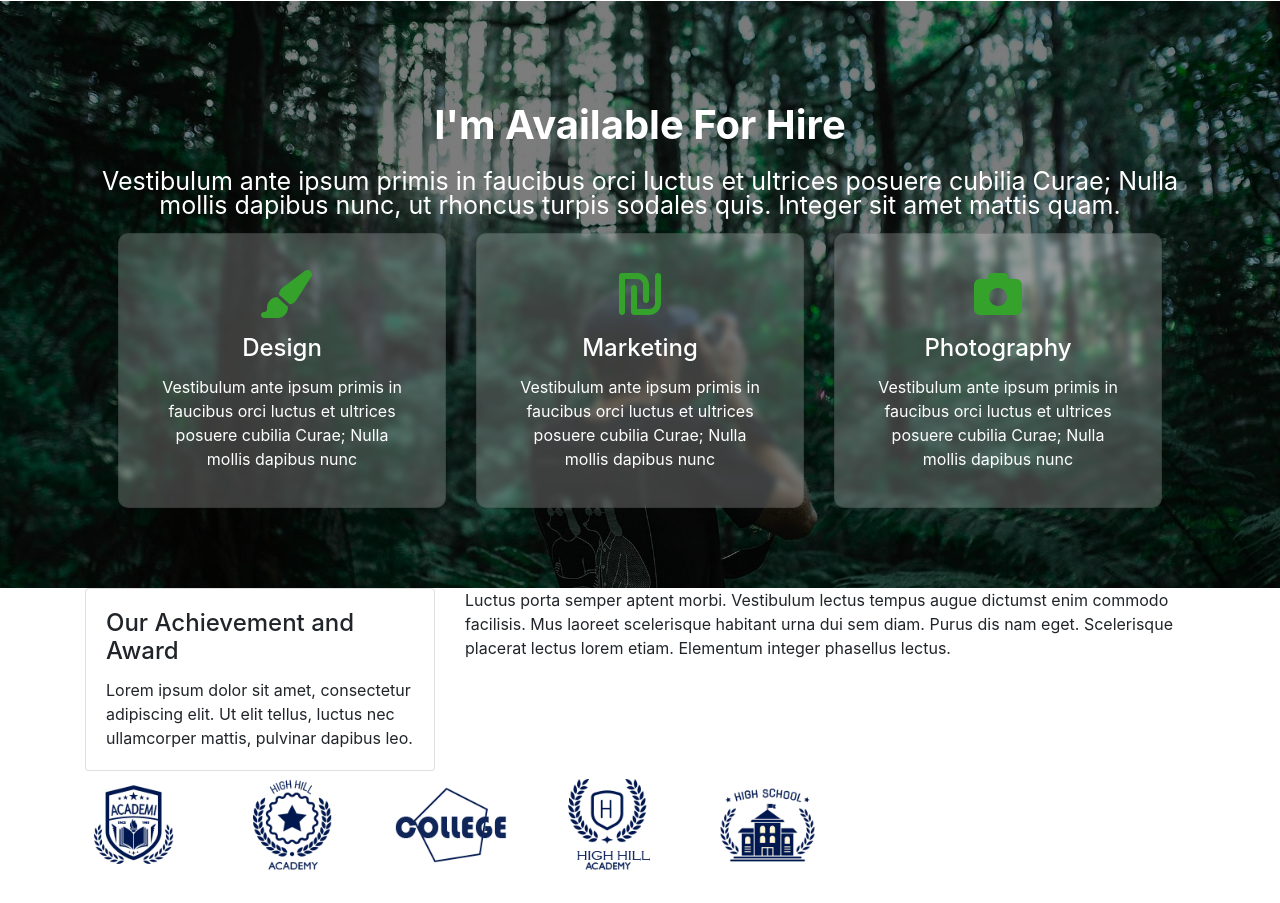
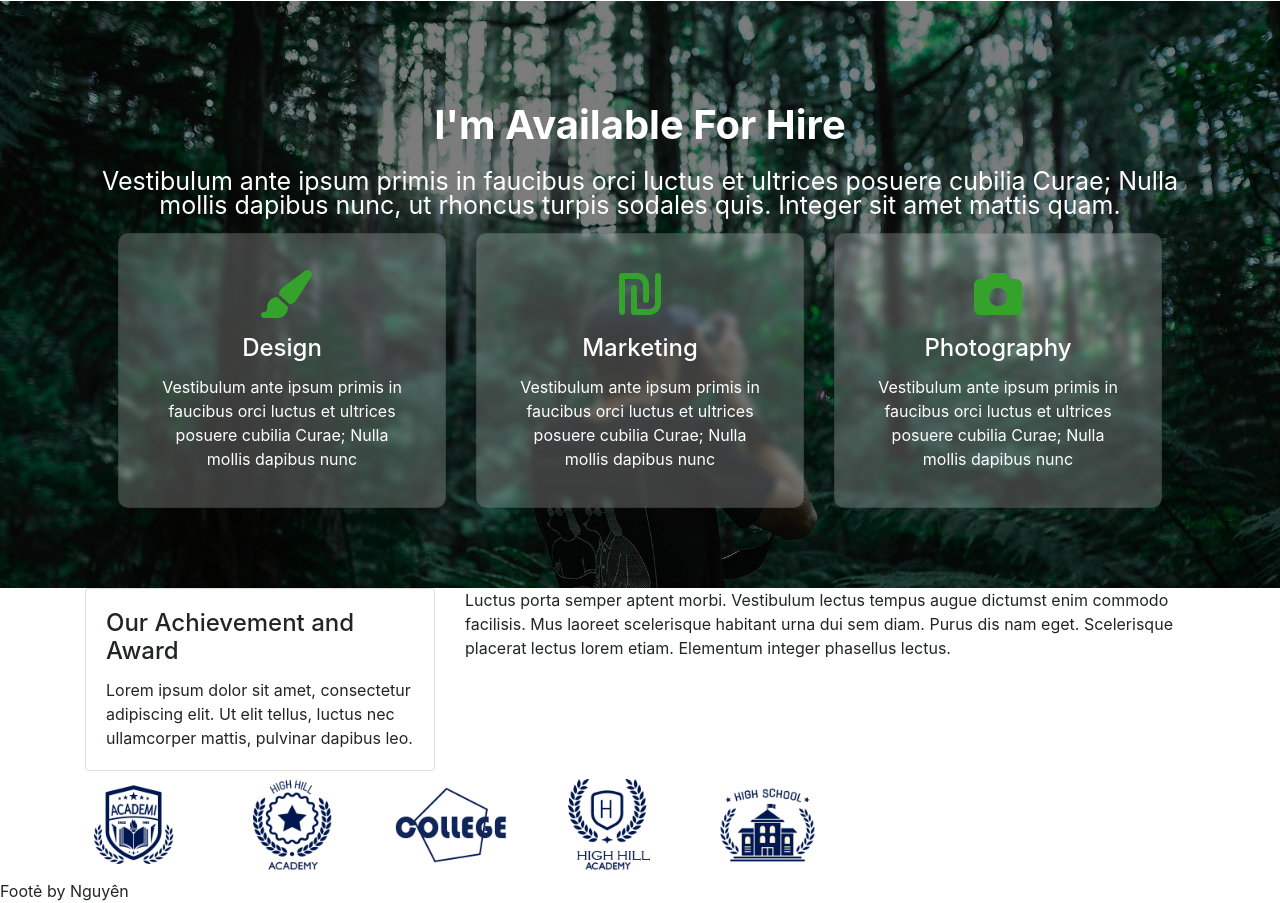
Before and after one commit to Dang-Thao-Trang/bc32_portpolio, a plain HTML site: page index.html in a window 1280 px wide. Shown: the part 2057-2960 px from the top of the page. Before the commit the page ends 2936 px from the top, so only its background shows below. Drawn offline with nearby package versions, Linux system fonts and the light colour scheme.

Commit message:
footer by Nguyen

```diff
--- a/index.html
+++ b/index.html
@@ -334,6 +334,8 @@
         </div>
     </section>
 
+    <footer>Footẻ by Nguyên</footer>
+
     <!-- Optional JavaScript -->
     <!-- jQuery first, then Popper.js, then Bootstrap JS -->
     <script src="https://code.jquery.com/jquery-3.3.1.slim.min.js"
```
